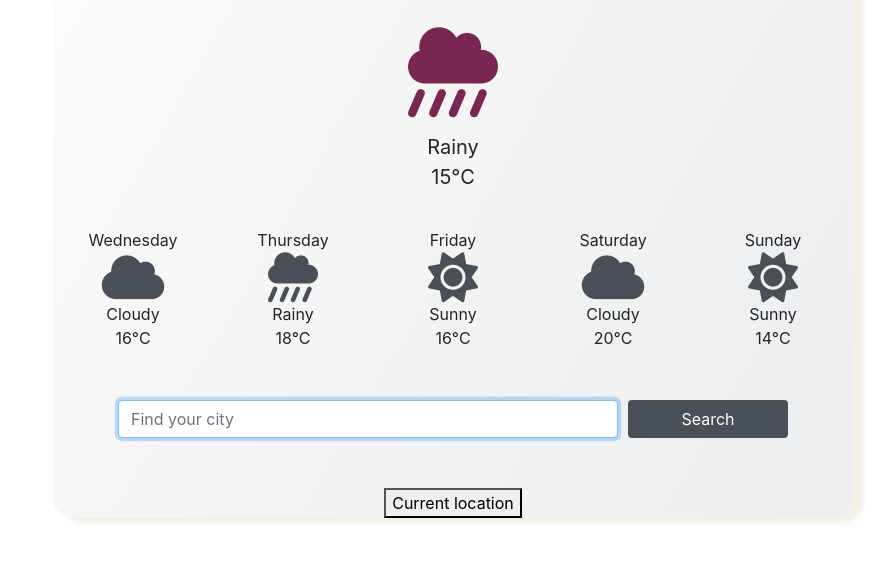
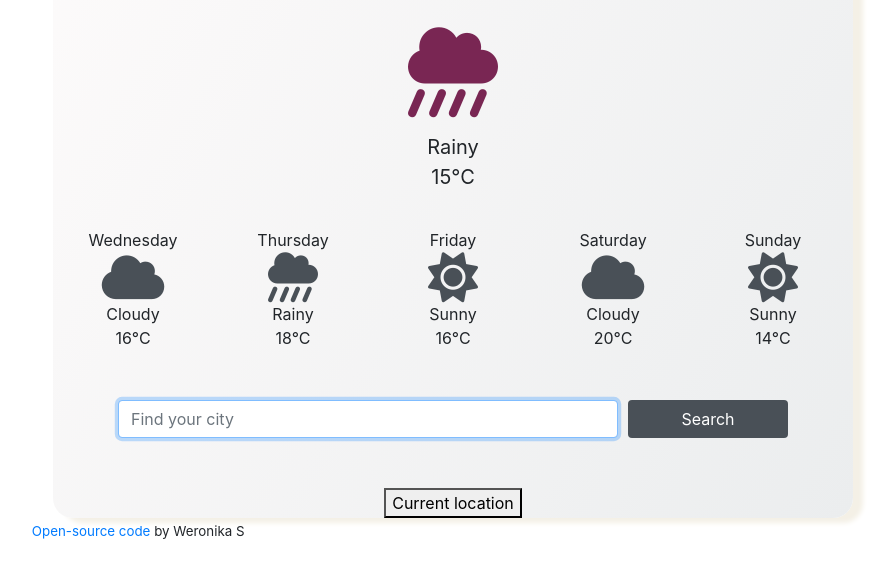
Before and after one commit to WrnSz/Forecast, a website built with Parcel: page index.html in a window 1280 px wide. Shown: the part 156-734 px from the top of the page, without its empty margins (187-1081 px from the left). Built offline with nearby package versions, Linux system fonts and the light colour scheme.

Commit message:
Update index.html

```diff
--- a/index.html
+++ b/index.html
@@ -84,6 +84,12 @@
       <button>Current location</button>
     </div>
         </div>
+              <span class="name">
+                <a href="https://github.com/WrnSz/Forecast">
+                  Open-source code
+                </a>
+                by Weronika S
+              </span>
 <script src="src/index.js"></script>
   </body>
 </html>
```
